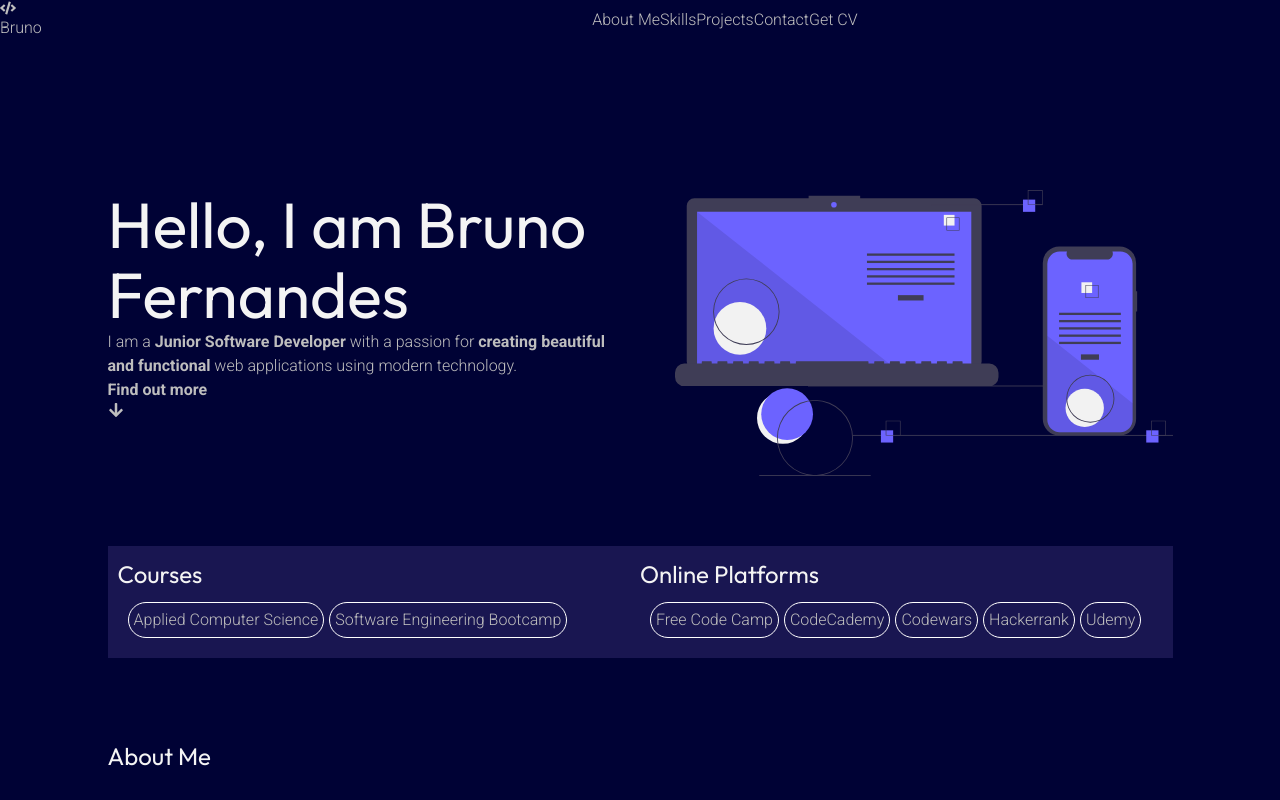
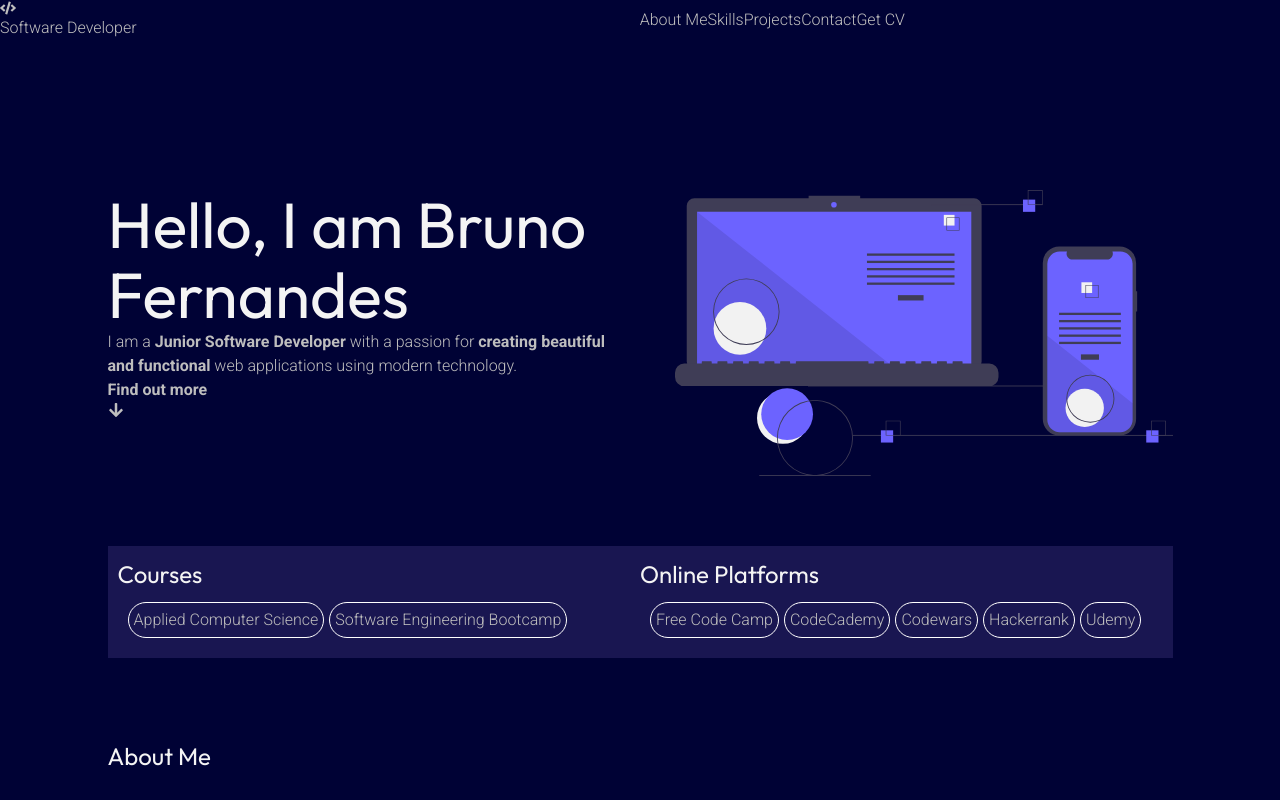
Before and after one commit to brunoFernandes21/2024-dev-portfolio, a React (Vite) app: page / in a window 1280 px wide. Built offline with nearby package versions, Linux system fonts and the light colour scheme.

Commit message:
update site title and color

```diff
--- a/src/App.jsx
+++ b/src/App.jsx
@@ -6,8 +6,6 @@ import AboutMe from "./components/AboutMe";
 import Skills from "./components/Skills";
 import Projects from "./components/Projects";
 import Contact from "./components/Contact";
-// TODO
-//ADD SCROLLING SNAP SO THAT THE PAGE SCROLL TO THE RIGHT SECTION ONCE NAV LINK IS CLICKED ON
 
 
 const App = () => {
--- a/src/components/Header.jsx
+++ b/src/components/Header.jsx
@@ -24,8 +24,8 @@ const Header = ({ showNav, setShowNav }) => {
       className={`header__container h-20 ${showNav ? "show__nav" : ""}`}
     >
       <section className="logo flex items-center gap-2">
-        <FaCode className="text-white text-5xl" />
-        <h1 className="text-white text-4xl font-bold">Bruno</h1>
+        <FaCode className="text-4xl" />
+        <h1 className="text-xl font-bold">Software Developer</h1>
       </section>
 
       <ul
@@ -90,7 +90,7 @@ const Header = ({ showNav, setShowNav }) => {
       <button className="mobile__icon hover:bg-slate-900 rounded p-1">
         <GiHamburgerMenu
           onClick={() => setShowNav(true)}
-          className=" cursor-pointer text-4xl text-white"
+          className=" cursor-pointer text-4xl"
         />
       </button>
     </nav>
```
